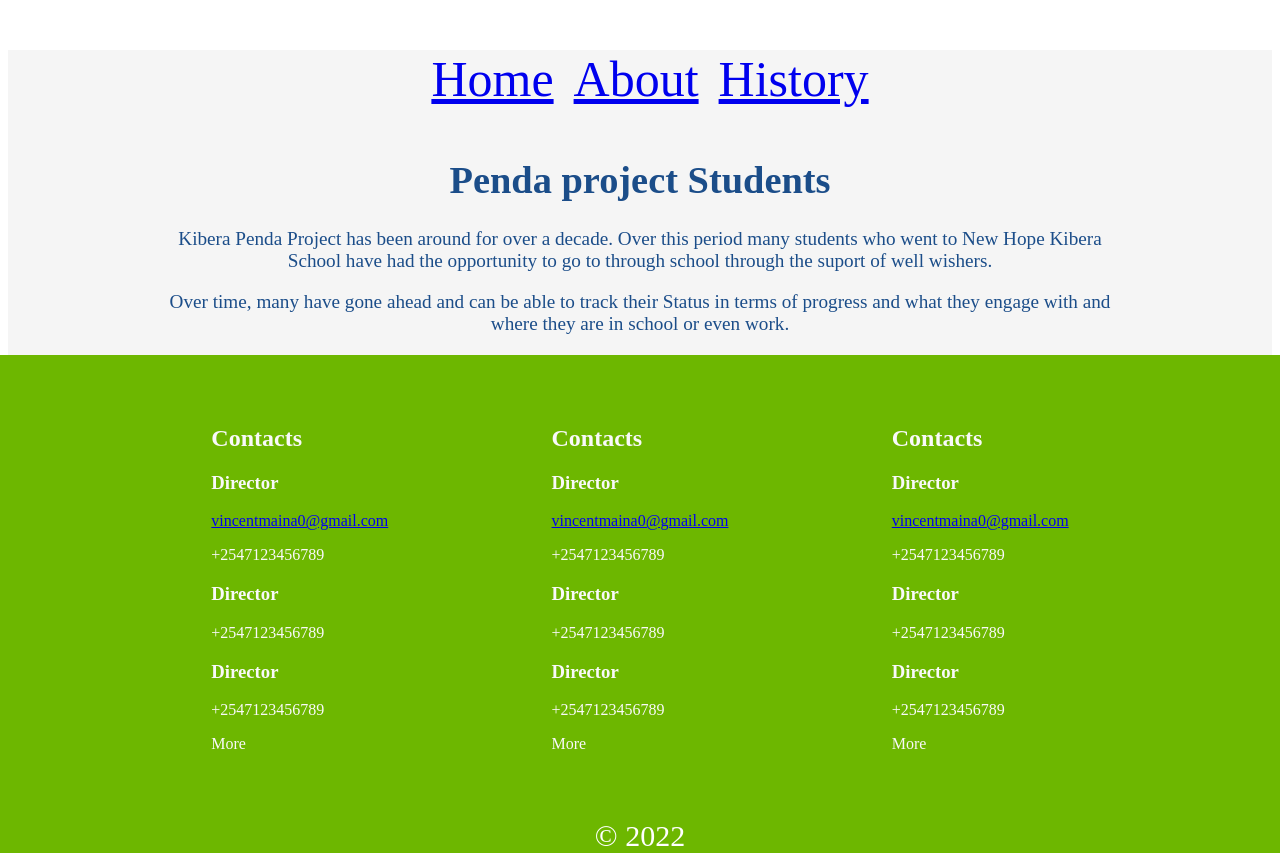
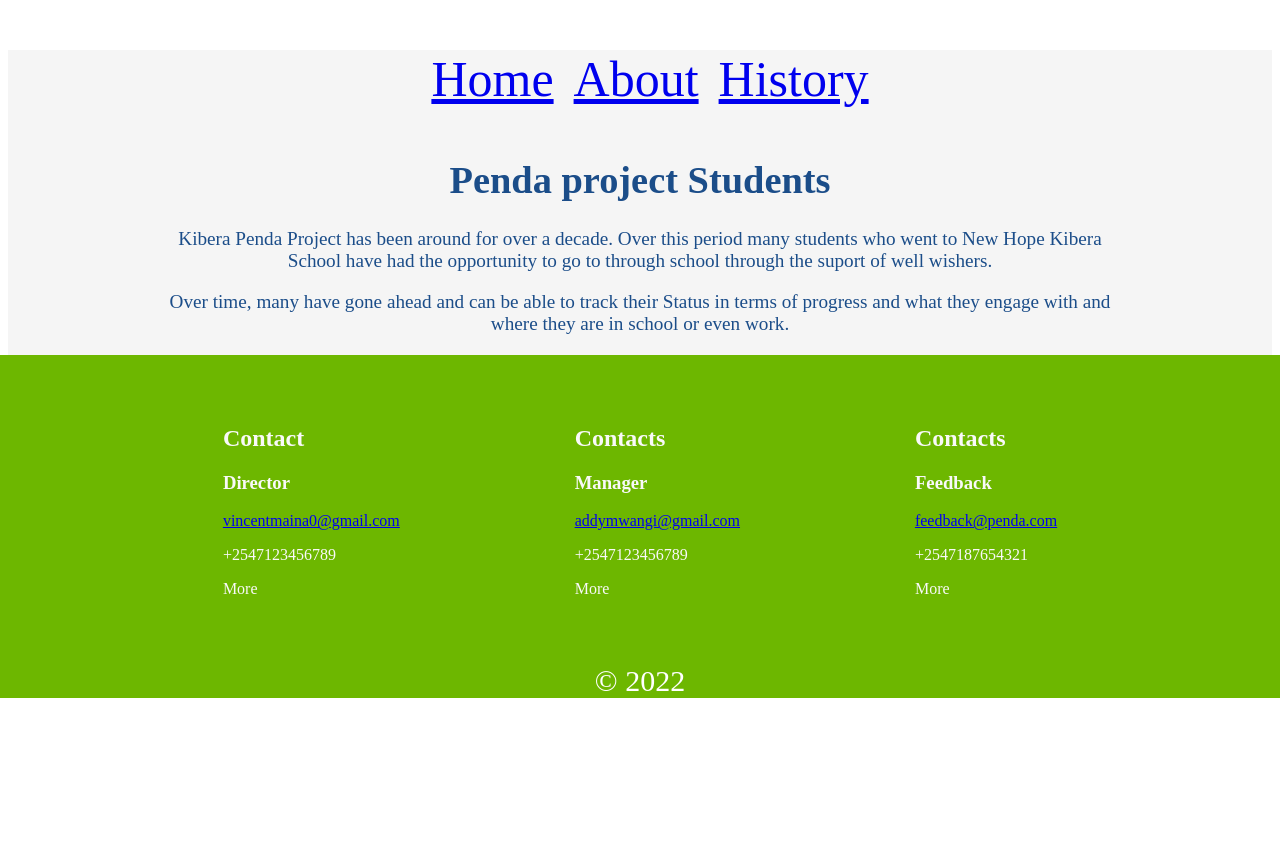
Before and after one commit to MurituMaina/penda_project_students_profiler, a React (Create React App) app: page / in a window 1280 px wide. After the commit the page ends 800 px from the top, so only its background shows below. Built offline with nearby package versions, Linux system fonts and the light colour scheme; data requests are answered from the project's data file.

Commit message:
refactor order code

```diff
--- a/src/Footer.js
+++ b/src/Footer.js
@@ -6,45 +6,32 @@ const Footer = () => {
     <div>
       <div className="footer">
         <div>
-        <h2>Contacts</h2>
+          <h2>Contact</h2>
           <h3>Director</h3>
           <a href="mailto:vincentmaina0@gmail.com">vincentmaina0@gmail.com</a>
           <p>+2547123456789</p>
-        <h3>Director</h3>
-        <p>+2547123456789</p>
-        <h3>Director</h3>
+
+          <p>More</p>
+        </div>
+
+        <div>
+          <h2>Contacts</h2>
+          <h3>Manager</h3>
+          <a href="mailto:addymwangi@gmail.com">addymwangi@gmail.com</a>
           <p>+2547123456789</p>
           <p>More</p>
         </div>
 
         <div>
           <h2>Contacts</h2>
-        <h3>Director</h3>
-        <a href="mailto:vincentmaina0@gmail.com">vincentmaina0@gmail.com</a>
-        <p>+2547123456789</p>
-        <h3>Director</h3>
-        <p>+2547123456789</p>
-        <h3>Director</h3>
-        <p>+2547123456789</p>
-        <p>More</p>
-      </div>
+          <h3>Feedback</h3>
+          <a href="mailto:feedback@penda.com">feedback@penda.com</a>
+          <p>+2547187654321</p>
 
-      <div>
-        <h2>Contacts</h2>
-        <h3>Director</h3>
-        <a href="mailto:vincentmaina0@gmail.com">vincentmaina0@gmail.com</a>
-        <p>+2547123456789</p>
-        <h3>Director</h3>
-        <p>+2547123456789</p>
-        <h3>Director</h3>
-        <p>+2547123456789</p>
           <p>More</p>
         </div>
       </div>
-<div className="date">
-&copy; {date}
-
-</div>
+      <div className="date">&copy; {date}</div>
     </div>
   );
 };
```
Lines whose indentation alone changed are shown as unchanged.
